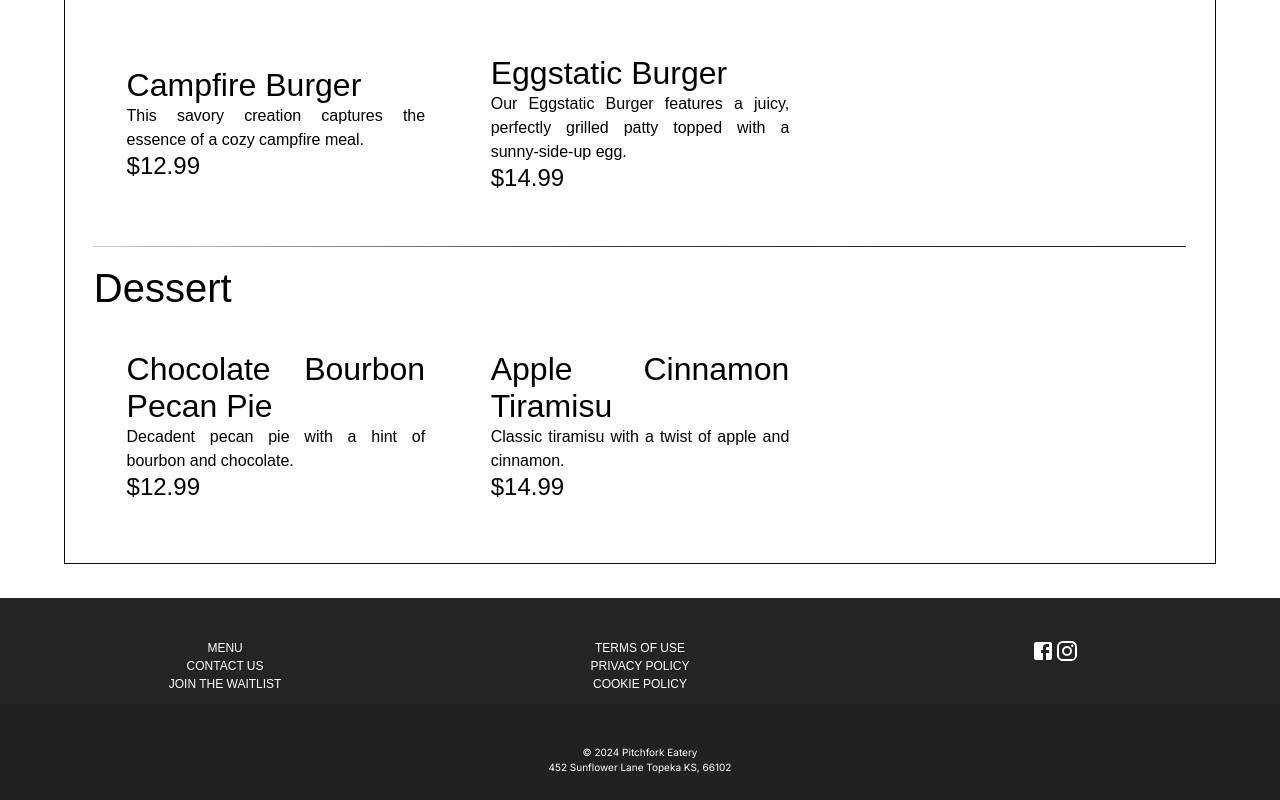
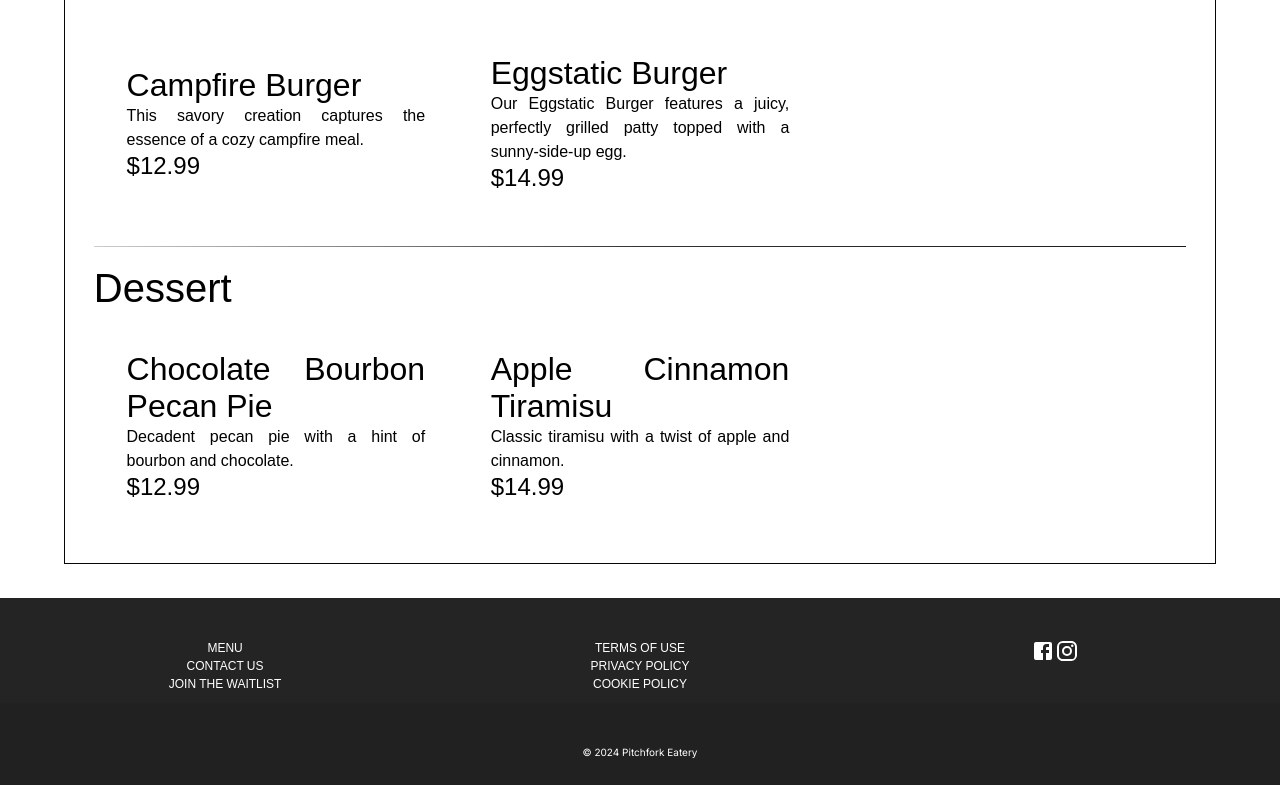
Before and after one commit to andrewbarker96/pitchfork, a Next.js app: page /menu in a window 1280 px wide. Shown: the part 3439-4239 px from the top of the page. Built offline with nearby package versions, Linux system fonts and the light colour scheme; a web font is replaced by a local one.

Commit message:
Changes to be committed: 	modified:   components/navigation/footer.tsx

```diff
--- a/components/navigation/footer.tsx
+++ b/components/navigation/footer.tsx
@@ -36,7 +36,6 @@ const FooterLinkItem: React.FC<{ links: { href: string; text: string }[] }> = ({
         <Grid container spacing={2} className='copyright'>
           <Grid item xs={12} sm={12} md={12}>
             <div>&copy; 2024 <Link href='/'>Pitchfork Eatery</Link></div>
-            <div>452 Sunflower Lane Topeka KS, 66102</div>
           </Grid>
         </Grid>
       </Box>
```
